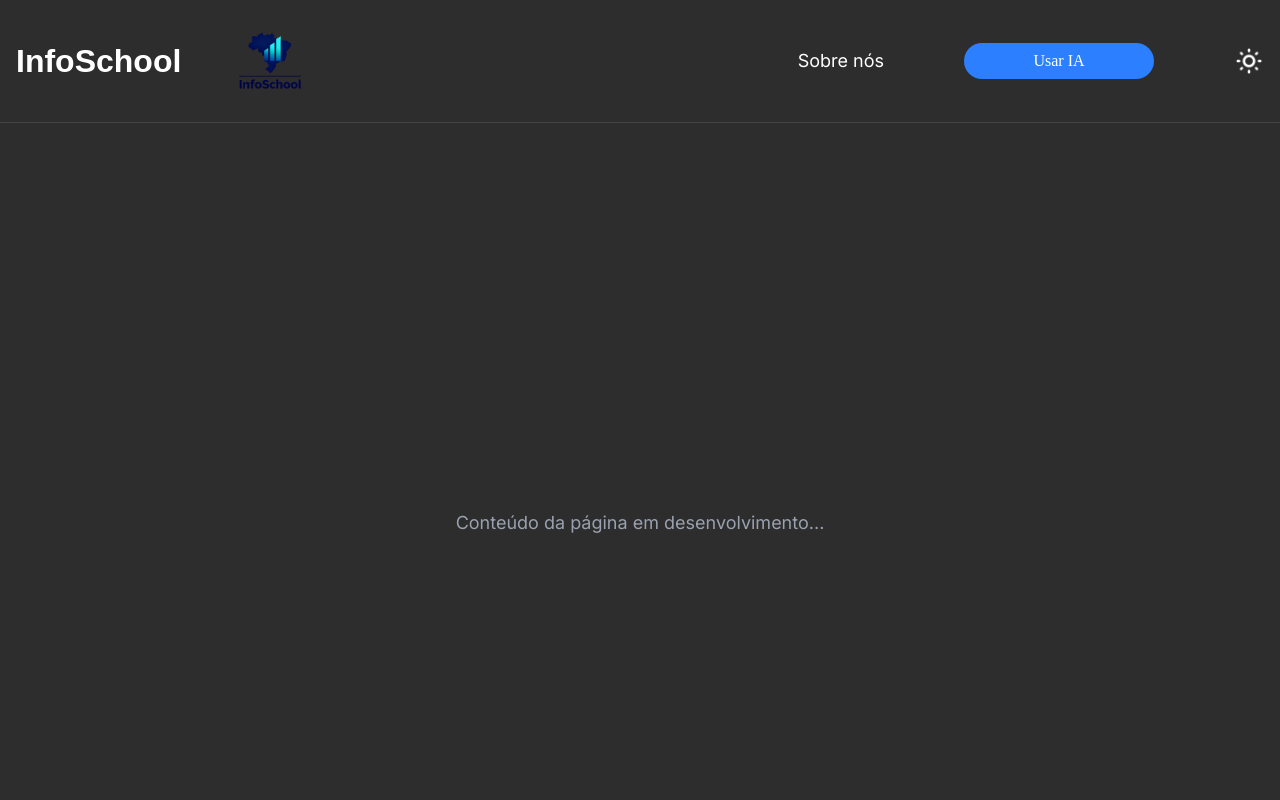
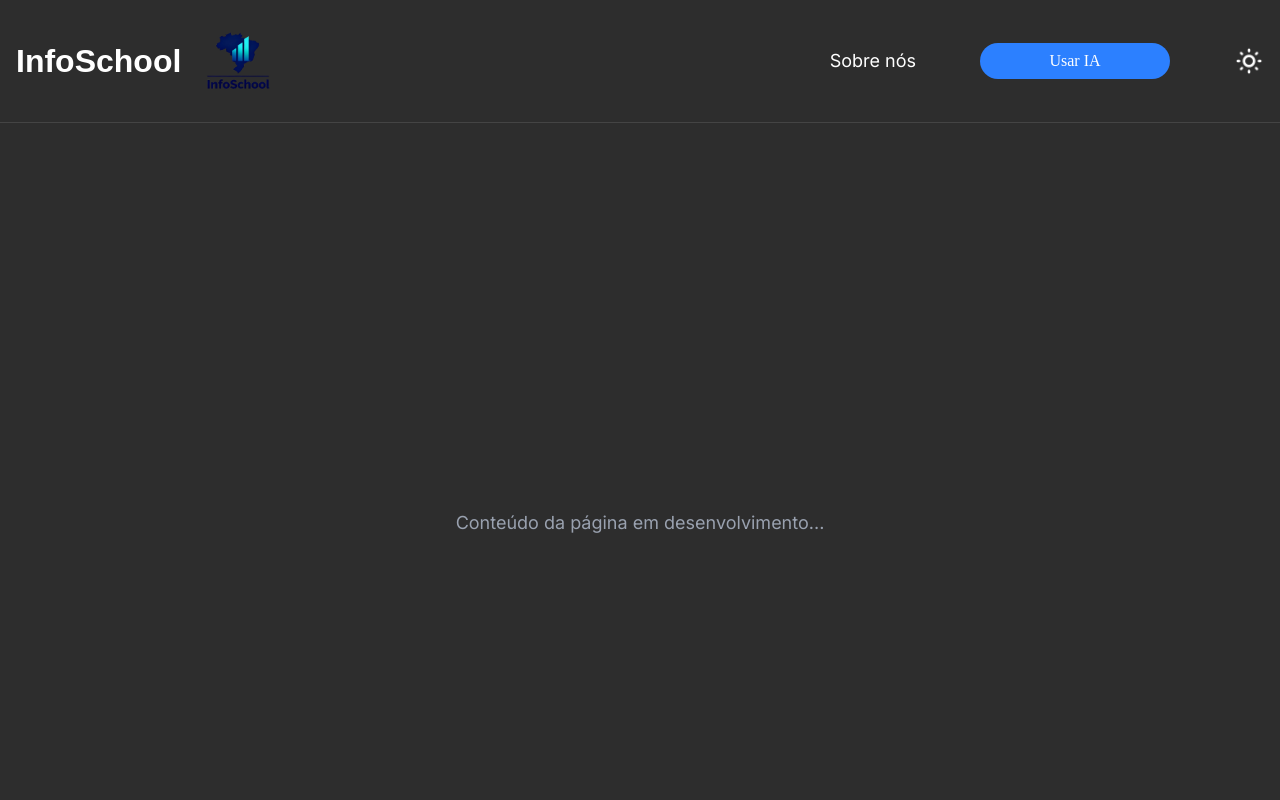
Before and after one commit to unb-mds/2025-2-InfoSchool, a Next.js app in the folder front-end/: page / in a window 1280 px wide. Shown: the top 800 px of the page. Built offline with nearby package versions, Linux system fonts and the light colour scheme; a web font is replaced by a local one.

Commit message:
Botoes do Header

```diff
--- a/front-end/src/modules/shared/components/Header/Header.tsx
+++ b/front-end/src/modules/shared/components/Header/Header.tsx
@@ -1,9 +1,29 @@
 'use client';
 import { useState } from 'react';
 import Image from 'next/image';
+import { useRouter } from 'next/navigation';
 
 export default function Header() {
   const [menuOpen, setMenuOpen] = useState(false);
+  const router = useRouter();
+
+  // Função para navegação suave
+  const handleNavigation = (path: string) => {
+    if (path === '/sobre') {
+      // Navegação para a página Sobre
+      router.push('/sobre');
+    } else if (path === '/') {
+      // Navegação para a página inicial
+      router.push('/');
+    }
+    setMenuOpen(false);
+  };
+
+  // Função para alternar modo claro/escuro (placeholder)
+  const toggleTheme = () => {
+    console.log('Alternar tema - funcionalidade em desenvolvimento');
+    // Implementação do toggle de tema virá depois
+  };
 
   return (
     <header className="bg-[#2D2D2D] border-b border-[#444444] sticky top-0 z-50">
@@ -11,9 +31,11 @@ export default function Header() {
 
         <div className="flex justify-between items-center">
 
-          {/* Logo InfoSchool - TEXTO E IMAGEM JUNTOS */}
-          <div className="flex items-center gap-11"> {/* 11cm ≈ 44px ≈ gap-11 */}
-
+          {/* Logo InfoSchool - CLICÁVEL COM ANIMAÇÃO */}
+          <button
+            onClick={() => handleNavigation('/')}
+            className="flex items-center gap-3 hover:scale-110 transition-transform duration-200 active:scale-105" // Reduzi o gap para 12px
+          >
             {/* Texto InfoSchool */}
             <h1
               className="text-white font-bold leading-none text-[32px]"
@@ -32,17 +54,22 @@ export default function Header() {
               height={90}
               className="object-contain"
             />
-          </div>
+          </button>
 
           {/* Menu desktop - lado DIREITO */}
-          <nav className="hidden md:flex items-center gap-20">
+          <nav className="hidden md:flex items-center gap-16"> {/* Reduzi o gap geral para 64px */}
 
-            <a href="#sobre" className="text-white hover:text-gray-300 transition-colors duration-200 text-lg">
+            {/* Botão Sobre Nós - CLICÁVEL COM ANIMAÇÃO */}
+            <button
+              onClick={() => handleNavigation('/sobre')}
+              className="text-white hover:text-gray-300 transition-all duration-200 text-lg hover:scale-110 active:scale-105"
+            >
               Sobre nós
-            </a>
+            </button>
 
+            {/* Botão Usar IA - JÁ TEM ANIMAÇÃO */}
             <button
-              className="bg-[#2C80FF] text-white rounded-[20px] hover:bg-[#1a6fd8] transition-colors duration-200 flex items-center justify-center w-[190px] h-[36px]"
+              className="bg-[#2C80FF] text-white rounded-[20px] hover:bg-[#1a6fd8] transition-all duration-200 flex items-center justify-center w-[190px] h-[36px] hover:scale-110 active:scale-105"
               style={{
                 fontFamily: "'Rammetto One', cursive",
                 fontSize: '16px'
@@ -51,8 +78,11 @@ export default function Header() {
               Usar IA
             </button>
 
-            {/* Ícone Light Mode */}
-            <button className="flex items-center justify-center hover:opacity-80 transition-opacity duration-200">
+            {/* Ícone Light Mode - CLICÁVEL COM ANIMAÇÃO */}
+            <button
+              onClick={toggleTheme}
+              className="flex items-center justify-center hover:opacity-80 transition-all duration-200 hover:scale-110 active:scale-105"
+            >
               <Image
                 src="/icons/light-mode.png"
                 alt="Modo Claro"
@@ -65,7 +95,7 @@ export default function Header() {
 
           {/* Botão menu hamburger - mobile */}
           <button
-            className="md:hidden text-white p-2 rounded hover:bg-gray-700 transition-colors duration-200"
+            className="md:hidden text-white p-2 rounded hover:bg-gray-700 transition-all duration-200 hover:scale-110 active:scale-105"
             onClick={() => setMenuOpen(!menuOpen)}
           >
             <svg className="w-6 h-6" fill="none" stroke="currentColor" viewBox="0 0 24 24">
@@ -74,27 +104,39 @@ export default function Header() {
           </button>
         </div>
 
-        {/* Menu mobile expandido */}
+        {/* Menu mobile expandido - COM ANIMAÇÕES */}
         {menuOpen && (
           <div className="md:hidden mt-4 space-y-3 border-t border-[#444444] pt-4">
 
-            <a
-              href="#sobre"
-              className="block text-white py-3 px-2 hover:bg-gray-800 rounded transition-colors duration-200 w-full text-center"
-              onClick={() => setMenuOpen(false)}
+            <button
+              onClick={() => handleNavigation('/sobre')}
+              className="block text-white py-3 px-2 hover:bg-gray-800 rounded transition-all duration-200 w-full text-center hover:scale-105 active:scale-100"
             >
               Sobre nós
-            </a>
+            </button>
 
             <button
-              className="bg-[#2C80FF] text-white rounded-[20px] hover:bg-[#1a6fd8] transition-colors duration-200 w-full py-3"
+              className="bg-[#2C80FF] text-white rounded-[20px] hover:bg-[#1a6fd8] transition-all duration-200 w-full py-3 hover:scale-105 active:scale-100"
               style={{
                 fontFamily: "'Rammetto One', cursive",
                 fontSize: '16px'
               }}
-              onClick={() => setMenuOpen(false)}
             >
               Usar IA
+            </button>
+
+            <button
+              onClick={toggleTheme}
+              className="flex items-center justify-center w-full py-3 text-gray-400 hover:text-white transition-all duration-200 hover:scale-105 active:scale-100"
+            >
+              <Image
+                src="/icons/light-mode.png"
+                alt="Modo Claro"
+                width={24}
+                height={24}
+                className="filter brightness-0 invert mr-2"
+              />
+              Alternar Tema
             </button>
           </div>
         )}
```
